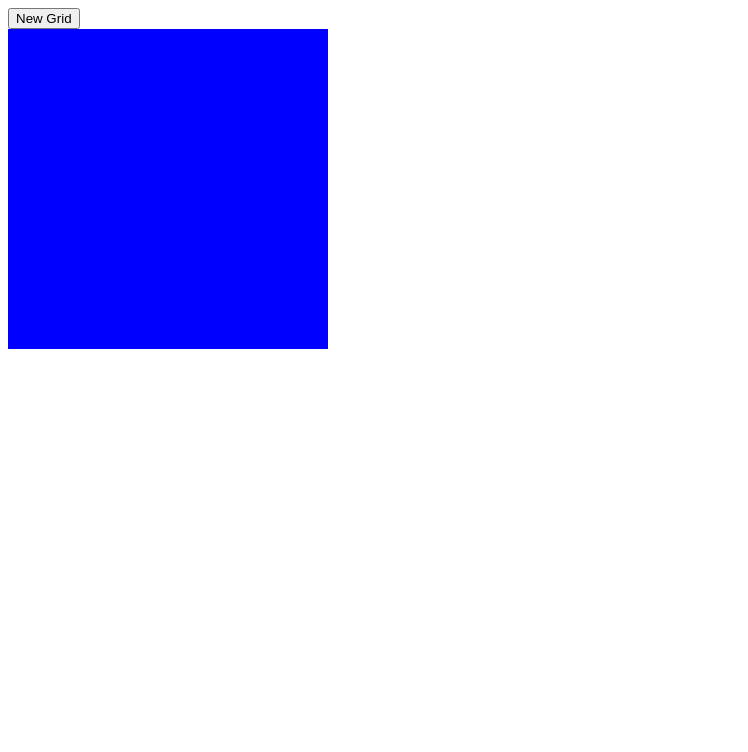
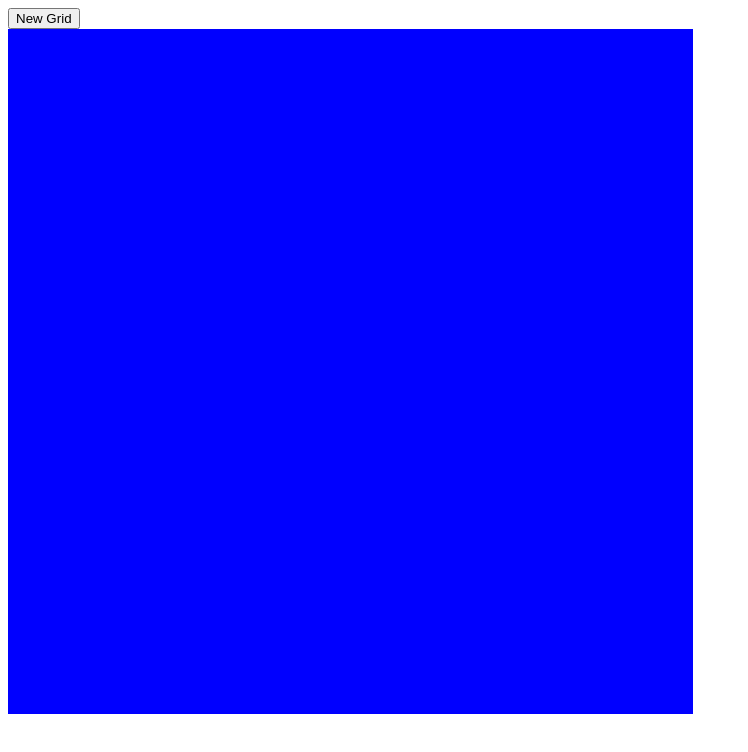
Before and after one commit to rpllpr/etch-a-sketch, a plain HTML site: page index.html in a window 1280 px wide. Shown: the whole page, without its empty margins (0-748 px from the left). Drawn offline with Linux system fonts and the light colour scheme.

Commit message:
added code to set size of game to window size instead of fixed size

```diff
--- a/index.html
+++ b/index.html
@@ -3,13 +3,14 @@
     <head>
         <title>Etch-a-Sketch</title>
         <meta charset="utf-8"/>
+        <meta name="viewport" content="width=device-width, initial-scale=1.0"/>
         <style>
             container {
                 display: grid;
                 width: 320px;
                 height: 320px;
-                grid-template-columns: repeat(16, 20px);
-                grid-template-rows: repeat(16, 20px);
+                grid-template-columns: repeat(16, 1fr);
+                grid-template-rows: repeat(16, 1fr);
             }
             div {
                 background-color: blue;
@@ -24,7 +25,18 @@
         const container = document.querySelector('container');
         const btn = document.querySelector('button');
 
-        //create initial divs
+        //set container width and height based on current window size, max 700 px
+        //subtract 15px so there is no scrolling
+        let winWidth = window.innerWidth;
+        if (winWidth<=700) {
+            container.style.width = (winWidth-15)+'px';
+            container.style.height = (winWidth-15)+'px';
+        } else {
+            container.style.width = 685+'px';
+            container.style.height = 685+'px';
+        }
+
+        //create initial divs in container
         for (i=1;i<=256;i++) {
             const div = document.createElement('div');
             container.appendChild(div);
@@ -42,9 +54,11 @@
             while (container.hasChildNodes()) {
                 container.removeChild(container.firstChild);
             }
+
             //use getComputerStyle to get computed(CSS), not inline, style info
             //UPDATE: turns out I don't use this info; see next section below.
             const containerWidth = getComputedStyle(container).width;
+
             btn.focus();
 
             //get all the styles from CSS
```
